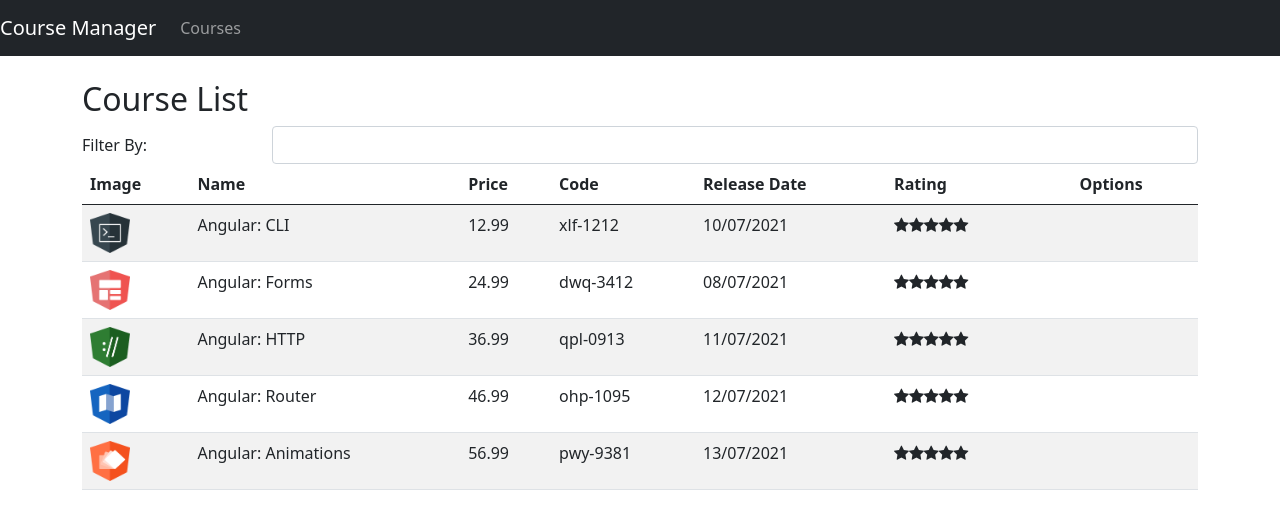
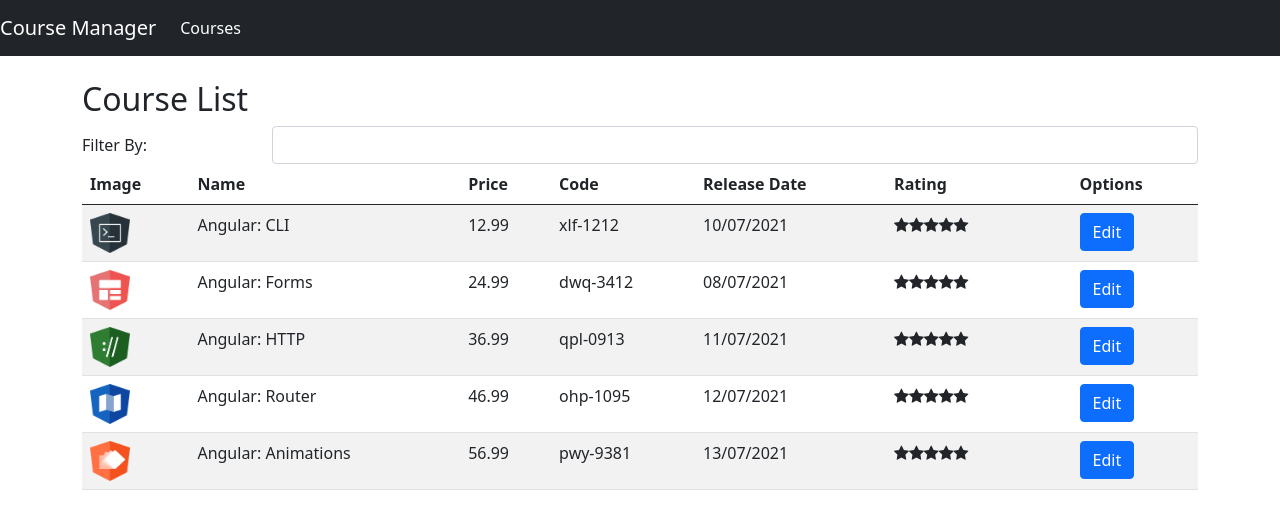
Before and after one commit to Luiz-code-dev/ProjectAngular, an Angular app in the folder course-manager/: page /course in a window 1280 px wide. Shown: the top 528 px of the page. Built offline with nearby package versions, Linux system fonts and the light colour scheme.

Commit message:
Ativando Rotas para acessar componentes

```diff
--- /dev/null
+++ b/course-manager/src/app/courses/course-info.component.html
@@ -0,0 +1 @@
+<h2>Course Id = {{ 'Course' }}</h2>
--- /dev/null
+++ b/course-manager/src/app/courses/course-info.component.ts
@@ -0,0 +1,20 @@
+import { Component, OnInit } from "@angular/core";
+import { ActivatedRoute } from "@angular/router";
+
+@Component({
+    templateUrl: './course-info.component.html'
+})
+export class CourseInfoComponent implements OnInit {
+
+    courseId:  string | null;
+
+    constructor(private activatedRoute: ActivatedRoute){
+
+    }
+
+
+    ngOnInit(): void{
+        this.courseId = this.activatedRoute.snapshot.paramMap.get('id');
+    }
+
+}
--- a/course-manager/src/app/courses/course-list.component.html
+++ b/course-manager/src/app/courses/course-list.component.html
@@ -32,7 +32,9 @@
             <td>
                 <app-star [rating]="course.rating"></app-star>
             </td>
-            <td></td>
+            <td>
+                <a [routerLink]="['/course/info', course.id]" class="btn btn-primary">Edit</a>
+            </td>
 
         </tr>
     </tbody>
--- a/course-manager/src/app/nav-bar/nav-bar.component.html
+++ b/course-manager/src/app/nav-bar/nav-bar.component.html
@@ -1,5 +1,5 @@
 <nav class="navbar navbar-expand-lg navbar-dark bg-dark">
-    <a href="#" class="navbar-brand">Course Manager</a>
+    <a [routerLink]="['/courses']" class="navbar-brand">Course Manager</a>
 
     <button class="navbar-toggler" type="button" data-toggle="collapse" data-target="#navbarSupportedContent"
         aria-controls="navbarSupportedContent" aria-expanded="false" aria-label="Toggle navigation">
@@ -9,7 +9,7 @@
     <div class="collapse navbar-collapse" id="navbarSupportedContent">
         <ul class="navbar-nav mr-auto">
             <li class="nav-item">
-                <a href="#" routerLinkActive="active" class="nav-link">Courses</a>
+                <a [routerLink]="['/course']" routerLinkActive="active" class="nav-link">Courses</a>
             </li>
         </ul>
     </div>
```
Also changed, not shown: course-manager/src/app/app.module.ts (+8 -3 lines).
